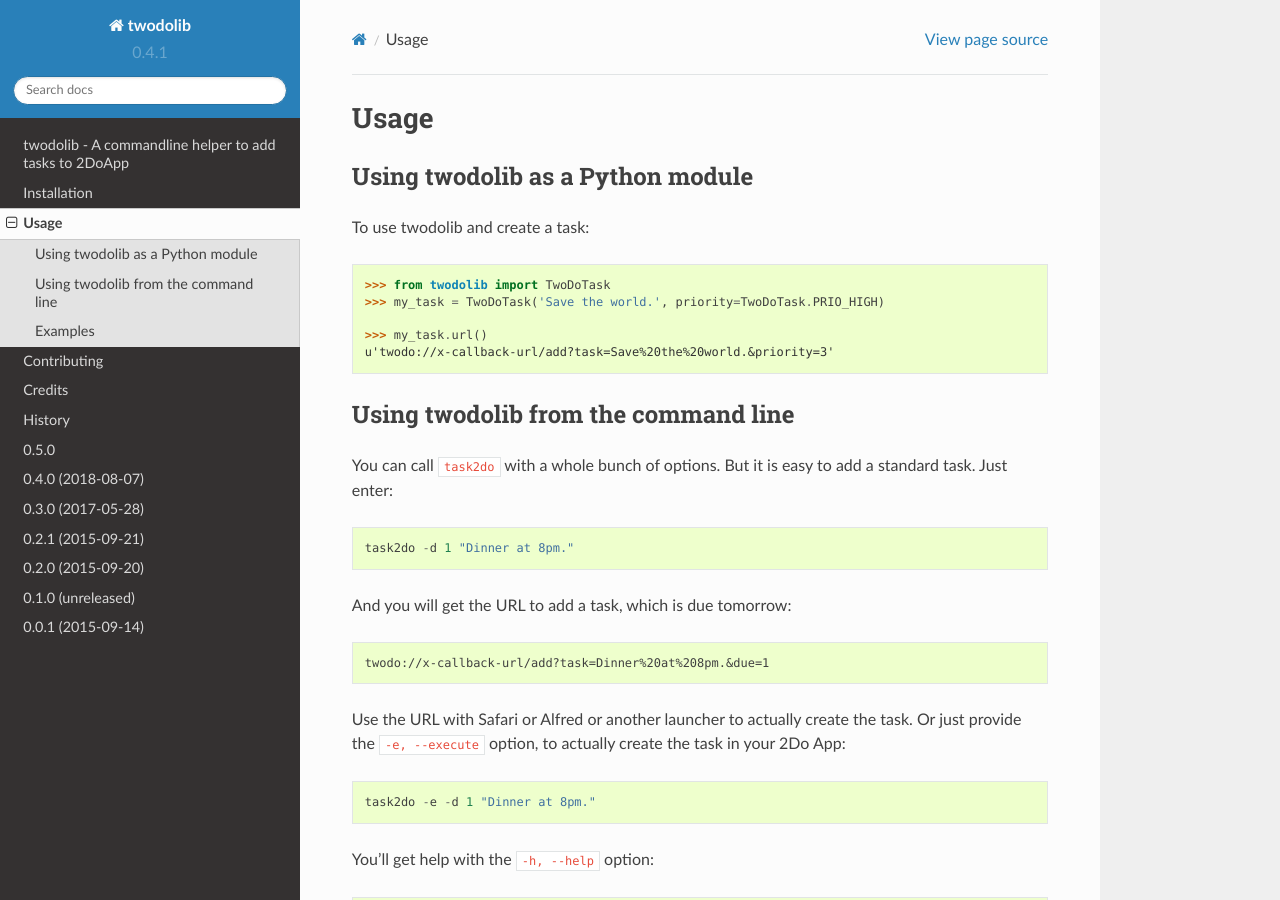
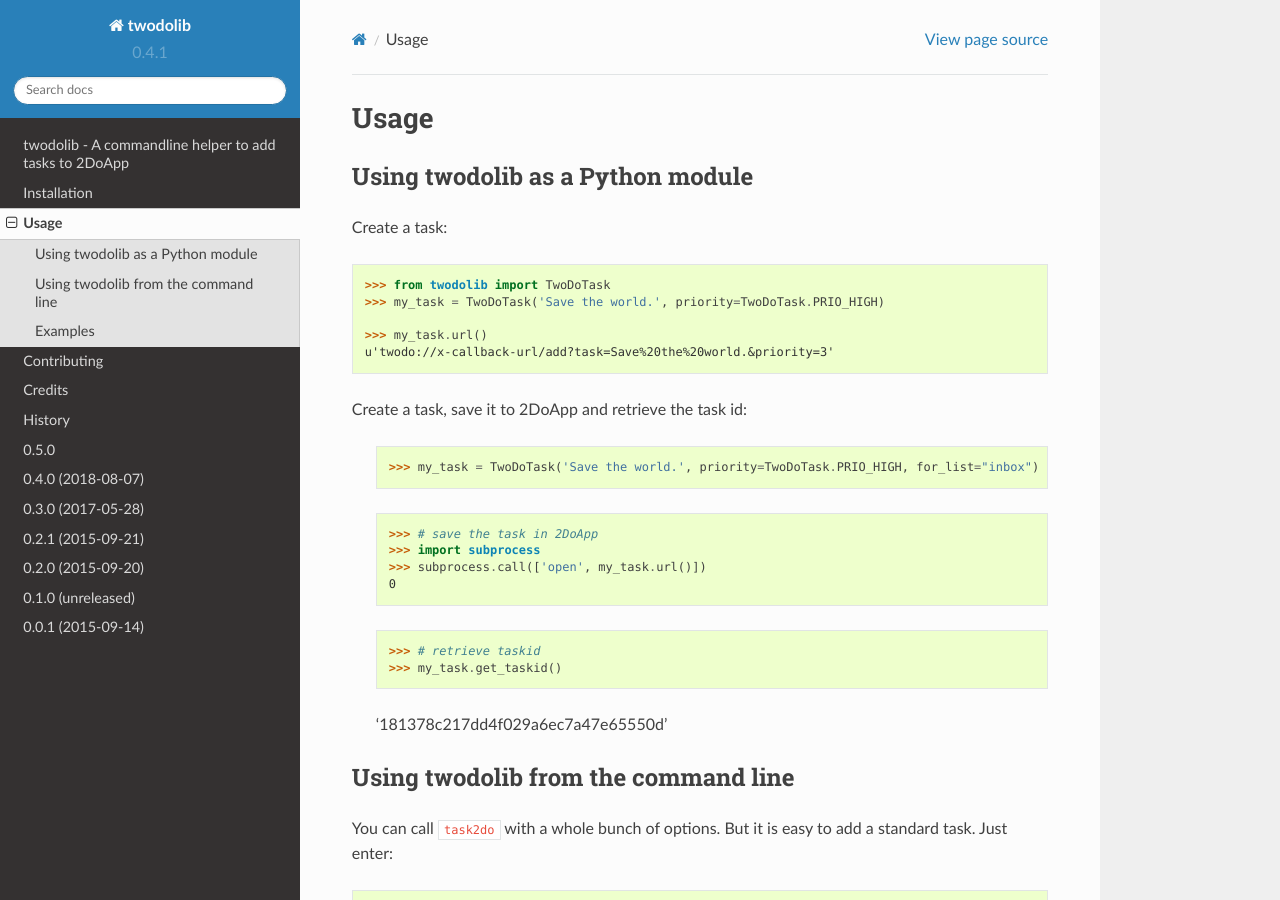
Before and after one commit to KarstenSchulz/twodolib, a Sphinx documentation site: the page built from docs/usage.rst, in a window 1280 px wide and 900 px high. Built offline with Sphinx 7.4.7 and the Read the Docs theme 2.0.0, drawn with Linux system fonts in a browser that asks for light colours; pages that are not in the unit, such as notebooks, are missing from menus.

Commit message:
updates usage docs

```diff
--- a/docs/usage.rst
+++ b/docs/usage.rst
@@ -5,13 +5,27 @@
 Using twodolib as a Python module
 ---------------------------------
 
-To use twodolib and create a task::
+Create a task::
 
     >>> from twodolib import TwoDoTask
     >>> my_task = TwoDoTask('Save the world.', priority=TwoDoTask.PRIO_HIGH)
 
     >>> my_task.url()
     u'twodo://x-callback-url/add?task=Save%20the%20world.&priority=3'
+
+Create a task, save it to 2DoApp and retrieve the task id:
+
+    >>> my_task = TwoDoTask('Save the world.', priority=TwoDoTask.PRIO_HIGH, for_list="inbox")
+
+    >>> # save the task in 2DoApp
+    >>> import subprocess
+    >>> subprocess.call(['open', my_task.url()])
+    0
+
+    >>> # retrieve taskid
+    >>> my_task.get_taskid()
+   '181378c217dd4f029a6ec7a47e65550d'
+
 
 
 Using twodolib from the command line
```
